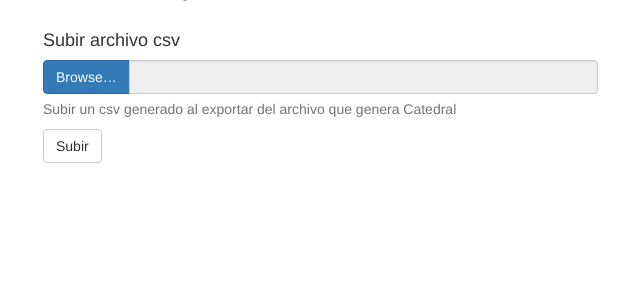
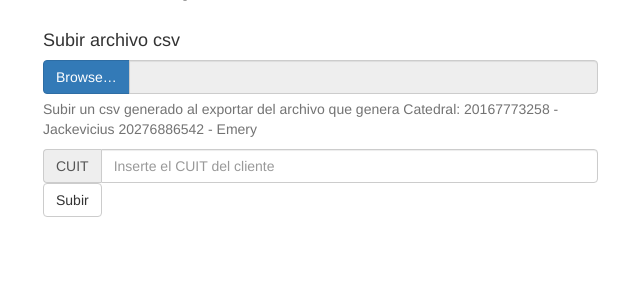
Before and after one commit to mlespiau/catedral-afip-tools, a Flask app: page /csv/ in a window 1280 px wide. Shown: the part 59-350 px from the top of the page, without its empty margins (27-667 px from the left). Run offline with Flask 2, Linux system fonts and the light colour scheme; some libraries are stand-ins or nearby versions.

Commit message:
Improvements

```diff
--- a/src/main.py
+++ b/src/main.py
@@ -30,6 +30,32 @@ def normalizarTasa(tasa):
 def normalizarFloat(valor):
     return valor.replace(',', '')
 
+def crearReporte(cuit, ventasCsvText):
+    stream = io.StringIO(ventasCsvText, newline=None)
+    ventasCsv = csv.reader(stream, delimiter=',', quotechar='"')
+    next(ventasCsv, None)
+    detalle = ''
+    cabecera = ''
+    isLastRound = False
+    cDos = CabeceraTipoDos(cuit)
+    for row in ventasCsv:
+        print(row)
+        cUno = CabeceraTipoUno(row)
+        d = Detalle(row)
+        if cUno.isEmpty():
+            isLastRound = True
+            print('isLastRound is true')
+        else:
+            cDos.addRow(row, cUno)
+            print('cUno' + row[0])
+            if isLastRound == True:
+                # calculate last line
+                doNothing = None
+            else:
+                detalle += d.toAfip() + "\r\n"
+                cabecera += cUno.toAfip() + "\r\n"
+    return cabecera + cDos.toAfip() + "\r\n" + "\r\n\r\n\r\n\r\n\r\n---\r\n\r\n\r\n" + detalle
+
 @app.route("/", methods=['GET', 'POST'])
 def main():
     if request.method == 'POST':
@@ -43,30 +69,8 @@ def main():
             return 'No selected file'
         if file and allowed_file(file.filename):
             filename = secure_filename(file.filename)
-            stream = io.StringIO(file.stream.read().decode("UTF8"), newline=None)
-            ventasCsv = csv.reader(stream, delimiter=',', quotechar='"')
-            next(ventasCsv, None)
-            detalle = ''
-            cabecera = ''
-            isLastRound = False
-            cDos = CabeceraTipoDos(request.form['cuit'])
-            for row in ventasCsv:
-                print(row)
-                cUno = CabeceraTipoUno(row)
-                d = Detalle(row)
-                if cUno.isEmpty():
-                    isLastRound = True
-                    print('isLastRound is true')
-                else:
-                    cDos.addRow(row, cUno)
-                    print('cUno' + row[0])
-                    if isLastRound == True:
-                        # calculate last line
-                        doNothing = None
-                    else:
-                        detalle += d.toAfip() + "\r\n"
-                        cabecera += cUno.toAfip() + "\r\n"
-            return Response(cabecera + cDos.toAfip() + "\r\n" + "\r\n\r\n\r\n\r\n\r\n---\r\n\r\n\r\n" + detalle, mimetype='text/text')
+
+            return Response(crearReporte(request.form['cuit'], file.stream.read().decode("UTF8")), mimetype='text/text')
     return render_template('index.html')
 
 @app.route("/csv/", methods=['GET', 'POST'])
@@ -148,6 +152,8 @@ def csv_parser():
                     newRow.append(normalizarFloat(ivaRI))
                     newRow.append(normalizarFloat(netoRI))
                     newRow.append(normalizarFloat(ivaCF))
+                    if netoCF == '':
+                        netoCF = '0.0'
                     newRow.append(normalizarFloat(netoCF))
                     newRow.append('0.0')
                     newRow.append('0.0')
@@ -164,7 +170,9 @@ def csv_parser():
         output = io.StringIO()
         writer = csv.writer(output)
         writer.writerows(result)
-        return Response(output.getvalue(), mimetype='text/text')
+        csvText = output.getvalue()
+        print(csvText)
+        return Response(crearReporte(request.form['cuit'], csvText), mimetype='text/text')
     return render_template('csv.html')
 
 if __name__ == "__main__":
--- a/src/templates/csv.html
+++ b/src/templates/csv.html
@@ -23,8 +23,14 @@
                       <input type="text" class="form-control" readonly>
                   </div>
                   <span class="help-block">
-                      Subir un csv generado al exportar del archivo que genera Catedral
-                  </span>
+                    Subir un csv generado al exportar del archivo que genera Catedral:
+                    20167773258 - Jackevicius
+                    20276886542 - Emery
+                </span>
+                <div class="input-group">
+                    <span class="input-group-addon" id="basic-addon1">CUIT</span>
+                    <input type="text" name="cuit" class="form-control" placeholder="Inserte el CUIT del cliente">
+                </div>
               </div>
           </div>
           <button type="submit" class="btn btn-default">Subir</button>
```
Also changed, not shown: src/templates/index.html (+5 -2 lines).
